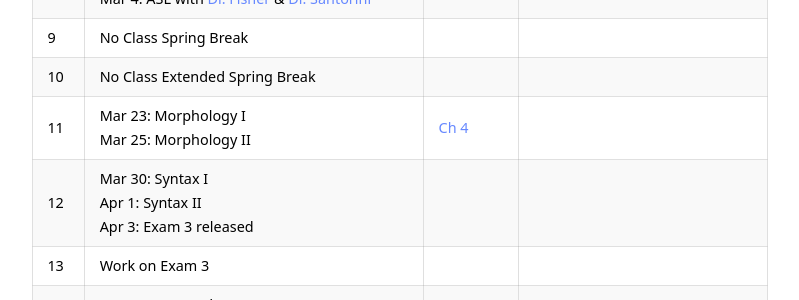
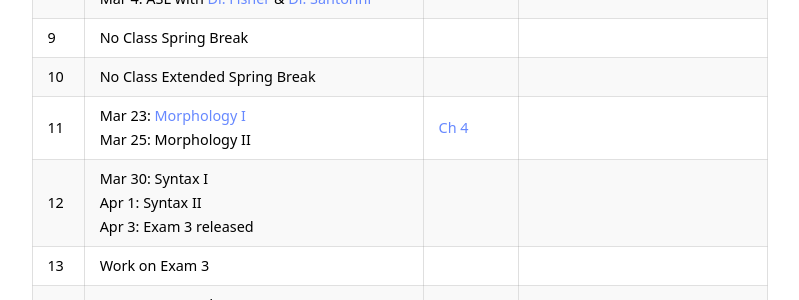
Before and after one commit to kschuler/ling001, a Jekyll site: the page built from index.md, in a window 1280 px wide and 900 px high, scrolled down 3232 px. Shown: the part 154-454 px from the top of the window, without its empty margins (240-1039 px from the left). Built offline with Jekyll 4.4.1, drawn with Linux system fonts in a browser that asks for light colours; part of the change alters nothing that is shown.

```diff
--- a/index.md
+++ b/index.md
@@ -94,7 +94,7 @@ Wk  | Lecture | Readings | Resources
 8 | Mar 2: **Exam 2** <br>Mar 4: ASL with [Dr. Fisher](https://web.sas.upenn.edu/asl-deafstudies/) & [Dr. Santorini](https://www.ling.upenn.edu/~beatrice/)|  |
 9 | **No Class Spring Break** |  |
 10 | **No Class Extended Spring Break** | |
-11 | Mar 23: Morphology I<br>Mar 25: Morphology II | [Ch 4](https://app.perusall.com/courses/intro-to-linguistics-1/chapter-4-4-1-4-5?assignmentId=pxa2xEZE3KQXDioBC&part=1) |
+11 | Mar 23: [Morphology I](resources/Ling001-20A-13-Morphology1-pdf.pdf)<br>Mar 25: Morphology II | [Ch 4](https://app.perusall.com/courses/intro-to-linguistics-1/chapter-4-4-1-4-5?assignmentId=pxa2xEZE3KQXDioBC&part=1) |
 12 | Mar 30: Syntax I <br> Apr 1: Syntax II <br> Apr 3: **Exam 3 released**|  |
 13 | **Work on Exam 3**| |
 14 | Apr 13: **Exam 3 due**<br> Apr 13: Variation <br> Apr 15: Historical | TBD | [Language journal](resources/language-journal-assignment) (due April 13)
```
